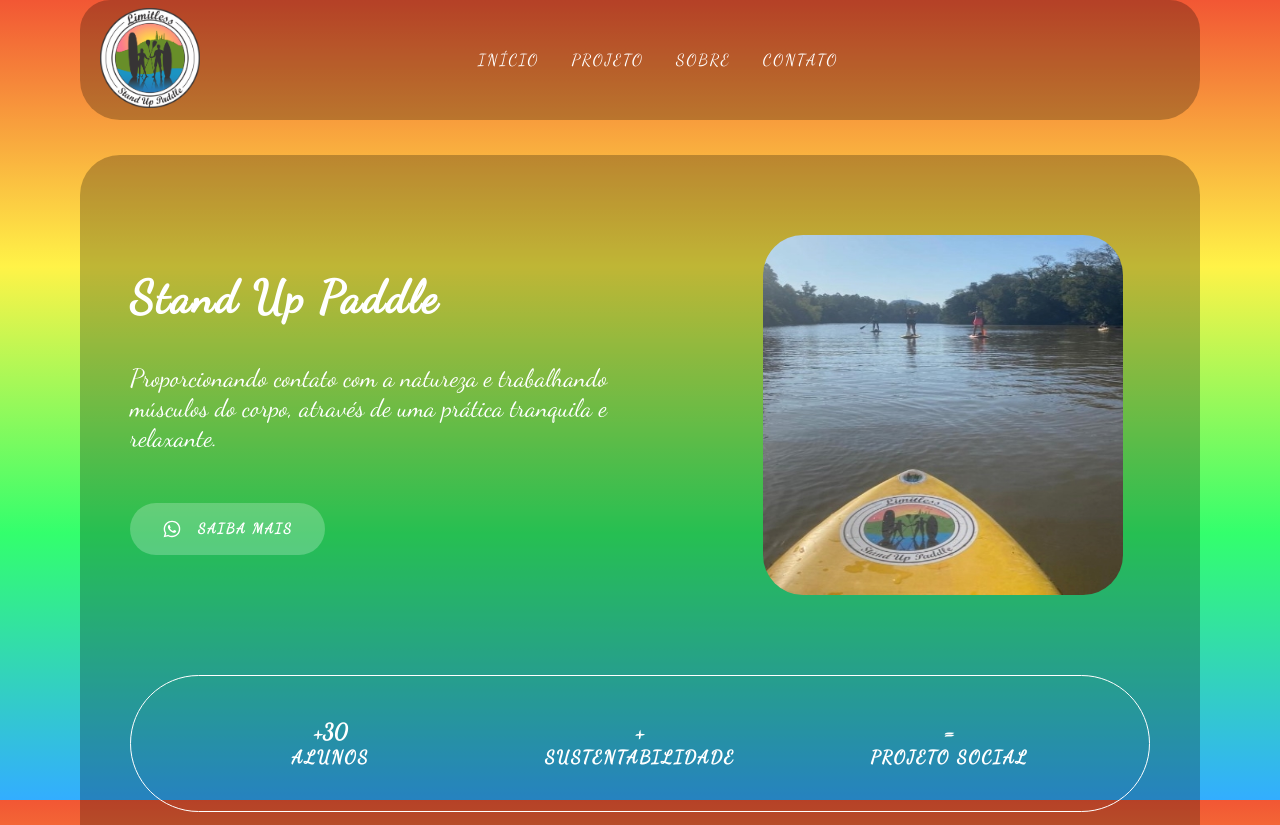
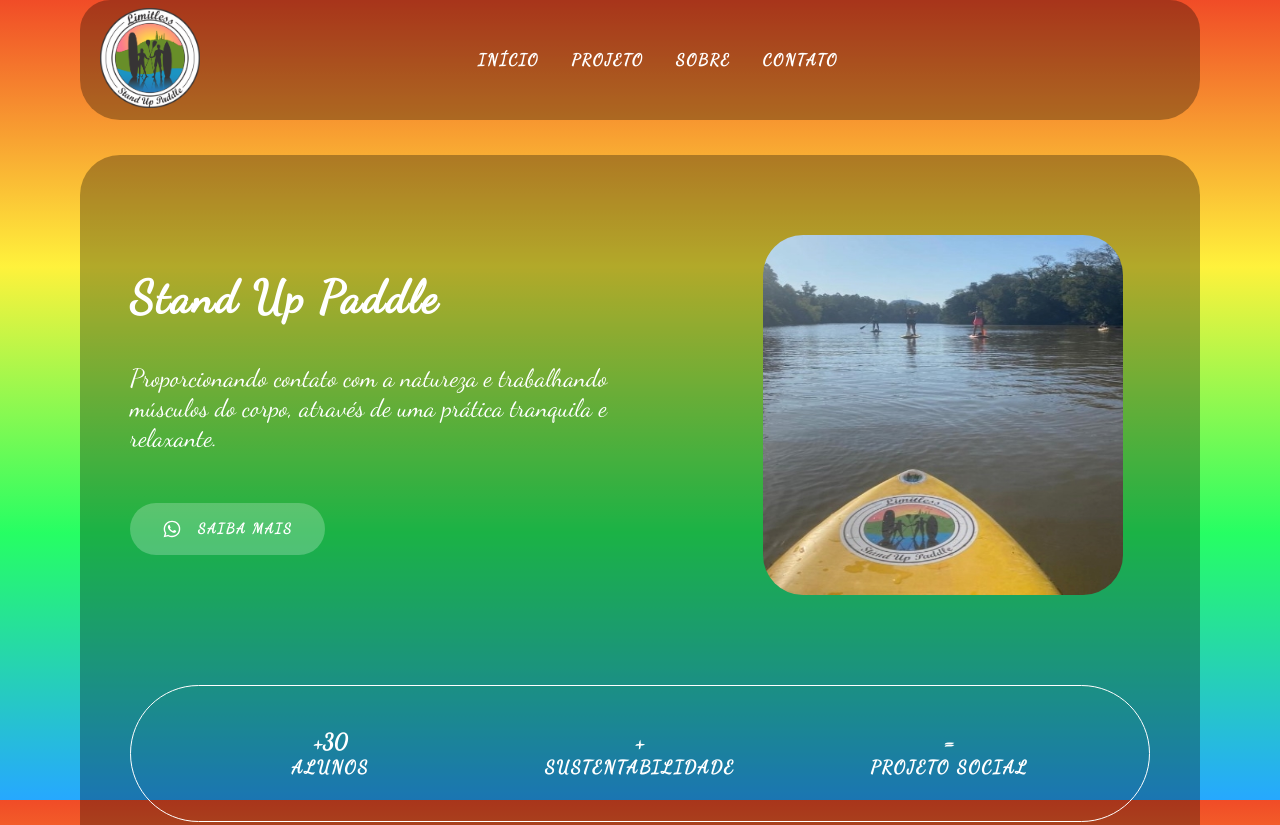
Before and after one commit to BorbaBruno/Limitless, a plain HTML site: page index.html in a window 1280 px wide. Shown: the top 825 px of the page. Drawn offline with nearby package versions, Linux system fonts and the light colour scheme.

Commit message:
final adjusts

```diff
--- a/styles.css
+++ b/styles.css
@@ -30,10 +30,10 @@ body {
 
   background: linear-gradient(
     to bottom,
-    hsla(11, 99%, 47%, 0.8),
-    hsla(56, 100%, 55%, 0.8),
-    hsla(137, 100%, 50%, 0.8),
-    hsla(204, 100%, 50%, 0.8)
+    hsla(11, 99%, 47%, 0.850),
+    hsla(56, 100%, 55%, 0.850),
+    hsla(137, 100%, 50%, 0.850),
+    hsla(204, 100%, 50%, 0.850)
   );
   background-attachment: fixed;
 }
@@ -158,7 +158,7 @@ nav .wrapper {
   align-items: center;
   justify-content: space-between;
 
-  background-color: rgba(0, 0, 0, 0.25);
+  background-color: rgba(0, 0, 0, 0.300);
   border-bottom-left-radius: 4rem;
   border-bottom-right-radius: 4rem;
   border-top-left-radius: 3rem;
@@ -307,7 +307,7 @@ body.menu-expanded button {
 }
 
 #home .wrapper {
-  background-color: rgba(0, 0, 0, 0.25);
+  background-color: rgba(0, 0, 0, 0.300);
   padding-top: 2rem;
   padding-bottom: 7rem;
   margin-top: 0.5rem;
@@ -399,7 +399,7 @@ body.menu-expanded button {
 }
 
 #project .wrapper {
-  background-color: rgba(0, 0, 0, 0.25);
+  background-color: rgba(0, 0, 0, 0.300);
   padding-top: 5rem;
   padding-bottom: 5rem;
   border-radius: 4rem;
@@ -462,7 +462,7 @@ body.menu-expanded button {
 }
 
 #about .wrapper {
-  background-color: rgba(0, 0, 0, 0.25);
+  background-color: rgba(0, 0, 0, 0.300);
   padding-top: 5rem;
   padding-bottom: 5rem;
   border-radius: 4rem;
@@ -504,7 +504,7 @@ body.menu-expanded button {
 }
 
 #contact .wrapper {
-  background-color: rgba(0, 0, 0, 0.25);
+  background-color: rgba(0, 0, 0, 0.300);
   padding-top: 5rem;
   padding-bottom: 5rem;
   border-radius: 4rem;
@@ -640,6 +640,7 @@ footer p {
 
   nav#navegacao .menu ul li a {
     color: #fff;
+    font-weight: 600;
   }
 
   nav#navegacao .menu ul li a:hover {
@@ -693,6 +694,7 @@ footer p {
     flex-direction: row;
     padding: 4.5rem;
     gap: 0;
+    margin-top: 7rem;
   }
 
   #home .stats .stat p {
```
